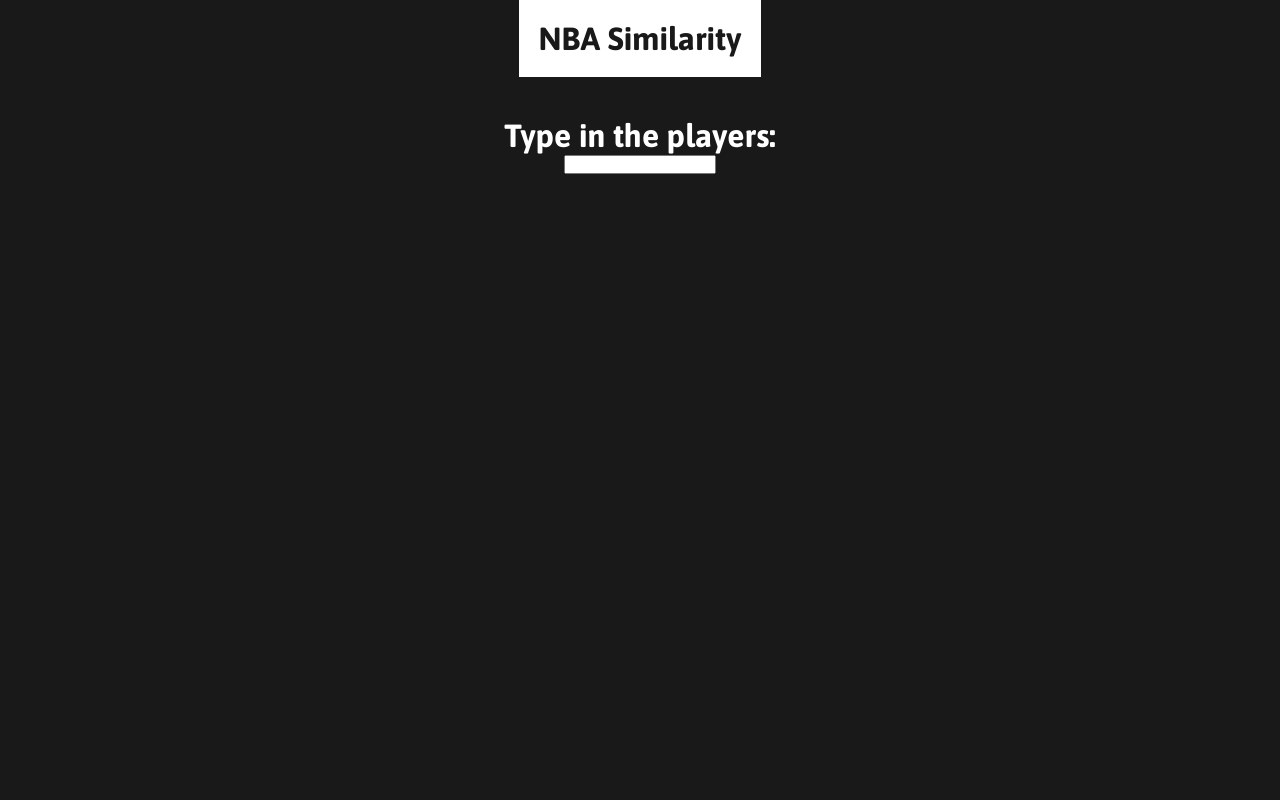
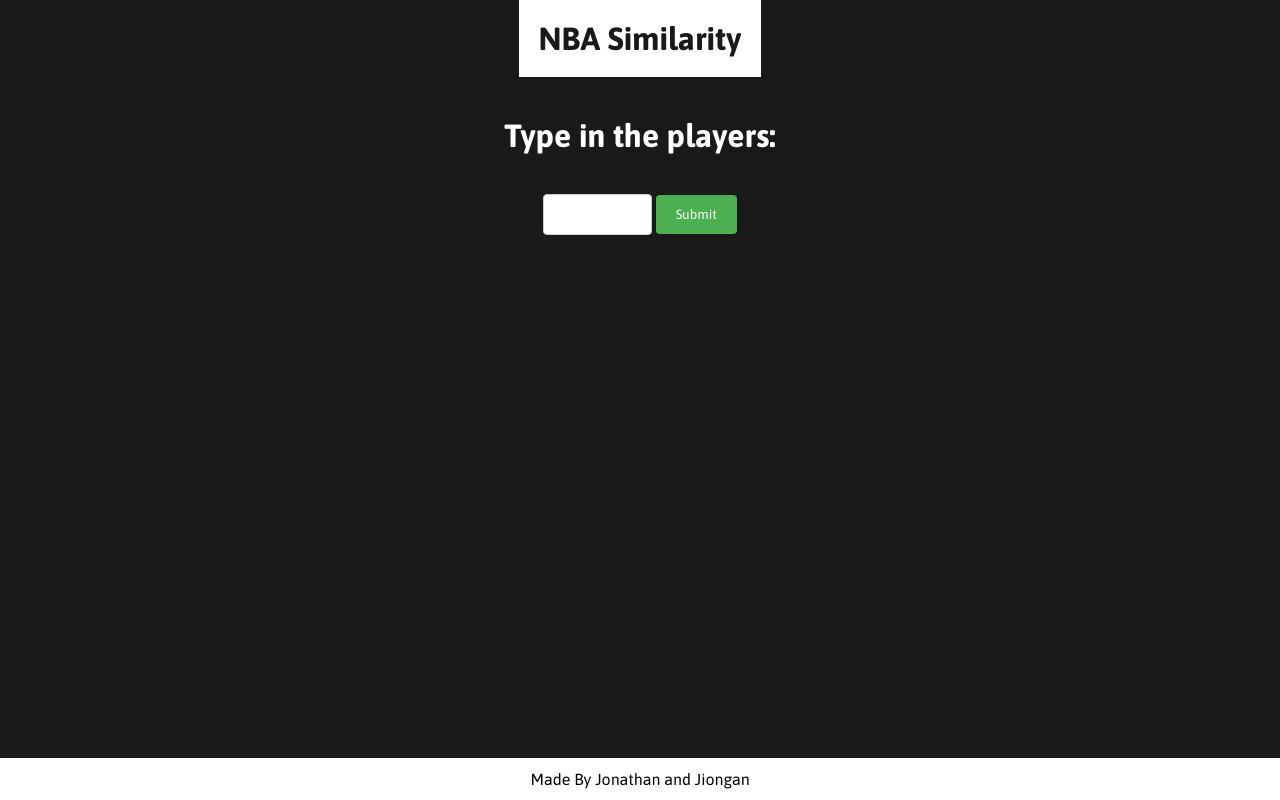
Before and after one commit to chen-jonathan/NBA-Similarity, a Django app: template app/templates/app/index.html in a window 1280 px wide. Run offline with Django 3.2, Linux system fonts and the light colour scheme; the template is opened without the code that fills it: values that come from a table or form of the project are taken from there, others are empty.

Commit message:
fixed Django form and made the website look nicer

```diff
--- a/app/static/app/styles.css
+++ b/app/static/app/styles.css
@@ -22,10 +22,49 @@
 
   text-align: center;
 }
+#below-header{
+    color: white;
+    text-align: center;
+}
+input[type=submit] {
+  background-color: #4CAF50;
+  color: white;
+  padding: 12px 20px;
+  border: none;
+  border-radius: 4px;
+  cursor: pointer;
+
+}
+input[type=text]{
+   width: 40%;
+   padding: 12px;
+   border: 1px solid #ccc;
+   border-radius: 4px;
+   box-sizing: border-box;
+   resize: vertical;
+ }
 
 #prompt {
     margin-top: 40px;
-    color: white;
-    text-align: center;
+
 
 }
+form {
+    margin-top: 40px;
+}
+
+
+#title {
+
+    margin-top: 40px;
+}
+
+.footer {
+  position: fixed;
+  left: 0;
+  bottom: 0;
+  width: 100%;
+  padding: 12px;
+  background-color: white;
+  text-align: center;
+}
--- a/app/templates/app/index.html
+++ b/app/templates/app/index.html
@@ -3,9 +3,17 @@
 {% block body %}
 <h1 id="prompt">Type in the players:</h1>
 
-<form>
-    <div><input type="text" id="input" name="input"></div>
 
+<form action="{% url 'index' %}" method="post">
+    {% csrf_token %}
+    {{ form }}
+    <input type="submit">
 </form>
+{% if submitted %}
+<div id="title"><h3>Here are all the similar players for {{ player_name }}: </h3></div>
+<div id="top-five"></div>
+{% else %}
+
+{% endif %}
 
 {% endblock %}
--- a/app/templates/app/layout.html
+++ b/app/templates/app/layout.html
@@ -11,7 +11,10 @@
     <header>
     <h1>NBA Similarity</h1>
     </header>
-    {% block body %}
-    {% endblock %}
+    <div id="below-header">{% block body %}
+        {% endblock %}</div>
+    <div class="footer">
+        <p>Made By Jonathan and Jiongan</p>
+    </div>
 </body>
 </html>
--- a/app/templates/app/player.html
+++ /dev/null
@@ -1,6 +0,0 @@
-{% extends "app/layout.html" %}
-
-{% block body %}
-<h3>Here are all the similar players: </h3>
-<div></div>
-{% endblock %}
--- a/app/urls.py
+++ b/app/urls.py
@@ -3,5 +3,5 @@
 
 urlpatterns = [
     path("", views.index, name="index"),
-    path("player", views.player, name="player")
+
 ]
--- a/app/views.py
+++ b/app/views.py
@@ -1,14 +1,34 @@
+from django.http import HttpResponse, HttpResponseRedirect
 from django.shortcuts import render
 from django import forms
+from django.urls import reverse
 
-class NewTaskForm(forms.Form):
-    task = forms.CharField(label="Player:")
+
+
+
+class NameForm(forms.Form):
+    player_real_name = forms.CharField(label=False)
 
 
 # Create your views here.
-def index(request):
-    return render(request, "app/index.html")
 
 
-def player(request):
-    return render(request, "app/player.html")
+def index(request):
+    # Check if method is POST
+
+    # if this is a POST request we need to process the form data
+    if request.method == 'POST':
+        # create a form instance and populate it with data from the request:
+        form = NameForm(request.POST)
+        # check whether it's valid:
+        if form.is_valid():  # maybe add if player is in dictionary
+            # process the data in form.cleaned_data as required
+            player_name = form.cleaned_data["player_real_name"]
+            return render(request, 'app/index.html', {'form': form, 'player_name': player_name, 'submitted': True})
+
+    # if a GET (or any other method) we'll create a blank form
+    else:
+        form = NameForm()
+
+
+    return render(request, 'app/index.html', {'form': form, 'player_name': "", 'submitted': False})
--- a/nbaSimilarity/urls.py
+++ b/nbaSimilarity/urls.py
@@ -18,5 +18,5 @@
 
 urlpatterns = [
     path('admin/', admin.site.urls),
-    path('', include("app.urls"))
+    path('app/', include("app.urls"))
 ]
```
Also changed, not shown: nbaSimilarity/settings.py (+16 -1 lines).
